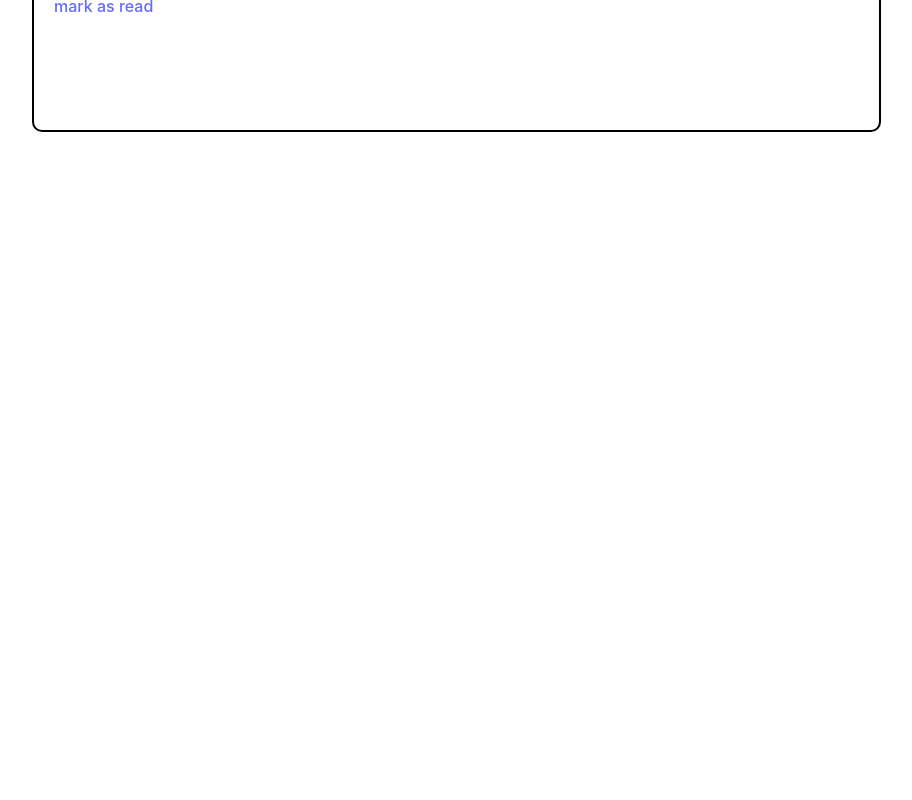
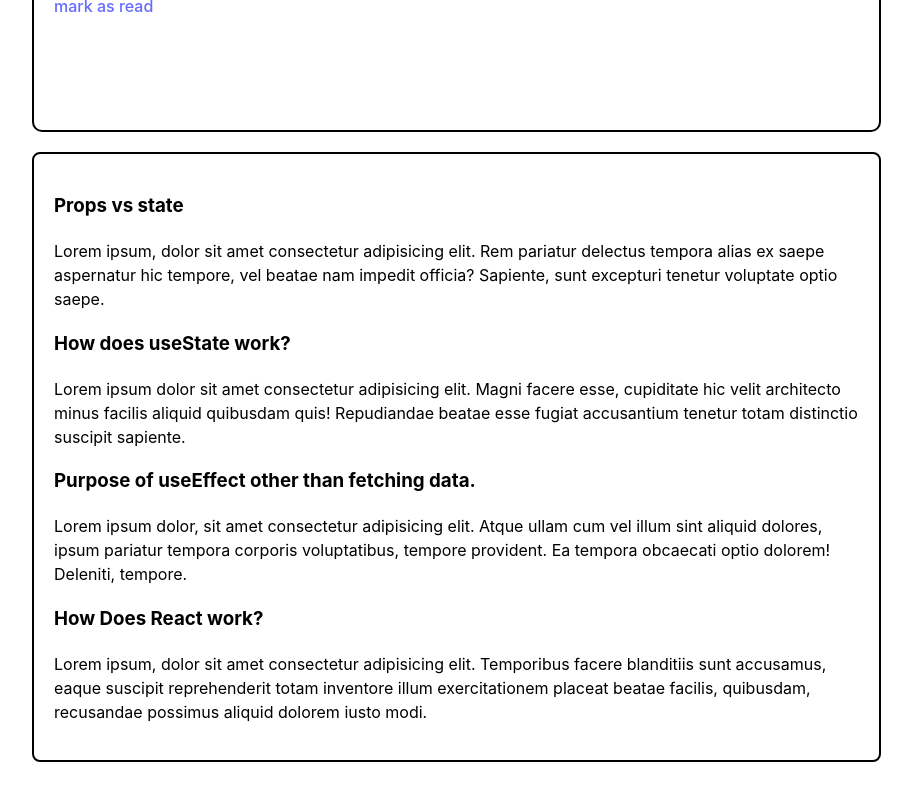
Before and after one commit to Sifatulla21/knowledge-cafe, a React (Vite) app: page / in a window 1280 px wide. Shown: the part 3414-4214 px from the top of the page, without its empty margins (8-920 px from the left). Before the commit the page ends 3586 px from the top, so only its background shows below. Built offline with nearby package versions, Linux system fonts and the light colour scheme.

Commit message:
make responsive

```diff
--- a/src/App.css
+++ b/src/App.css
@@ -1,5 +1,5 @@
 #root {
-  max-width: 1280px;
+  max-width: 1680px;
   margin: 0 auto;
   padding: 2rem;
 }
--- a/src/components/Added Bookmark/BookmarkAdded.css
+++ b/src/components/Added Bookmark/BookmarkAdded.css
@@ -6,3 +6,11 @@
     border-radius: 8px;
     padding: 20px;
 }
+@media only screen and (max-width: 688px){
+
+    .addedBookmarks{
+        width: 50vw;
+
+    }
+
+}
--- /dev/null
+++ b/src/components/Blog/Blog.css
@@ -0,0 +1,7 @@
+.qna{
+    border: 2px solid black;
+    color: black;
+    padding: 20px;
+    margin-top: 20px;
+    border-radius: 8px;
+}
--- /dev/null
+++ b/src/components/Blog/Blog.jsx
@@ -0,0 +1,19 @@
+import React from 'react';
+import './Blog.css'
+const Blog = () => {
+    return (
+        <div className="qna">
+            <h3>Props vs state</h3>
+            <p>Lorem ipsum, dolor sit amet consectetur adipisicing elit. Rem pariatur delectus tempora alias ex saepe aspernatur hic tempore, vel beatae nam impedit officia? Sapiente, sunt excepturi tenetur voluptate optio saepe.</p>
+            <h3>How does useState work?</h3>
+            <p>Lorem ipsum dolor sit amet consectetur adipisicing elit. Magni facere esse, cupiditate hic velit architecto minus facilis aliquid quibusdam quis! Repudiandae beatae esse fugiat accusantium tenetur totam distinctio suscipit sapiente.</p>
+            <h3>Purpose of useEffect other than fetching data.</h3>
+            <p>Lorem ipsum dolor, sit amet consectetur adipisicing elit. Atque ullam cum vel illum sint aliquid dolores, ipsum pariatur tempora corporis voluptatibus, tempore provident. Ea tempora obcaecati optio dolorem! Deleniti, tempore.</p>
+            <h3>How Does React work?</h3>
+            <p>Lorem ipsum, dolor sit amet consectetur adipisicing elit. Temporibus facere blanditiis sunt accusamus, eaque suscipit reprehenderit totam inventore illum exercitationem placeat beatae facilis, quibusdam, recusandae possimus aliquid dolorem iusto modi.</p>
+
+        </div>
+    );
+};
+
+export default Blog;
--- a/src/components/Blog/Blogs.css
+++ b/src/components/Blog/Blogs.css
@@ -1,6 +1,6 @@
 .blogArea{
     display: grid;
-    grid-template-columns: 4fr 1fr;
+    grid-template-columns: 3fr 1fr;
 }
 .blogName{
     color: black;
@@ -22,3 +22,18 @@
     border-radius: 8px;
     padding-left: 10px;
 }
+
+@media only screen and (max-width: 688px){
+
+    .blogArea{
+        display: flex;
+        flex-direction: column;
+    }
+    .spentTime{
+        width: 80vw;
+    }
+    .bookmarksBlogs{
+        width: 80vw;
+    }
+
+}
--- a/src/components/Blog/Blogs.jsx
+++ b/src/components/Blog/Blogs.jsx
@@ -1,6 +1,7 @@
 import React, { useEffect, useState } from 'react';
 import BookmarkAdded from '../Added Bookmark/BookmarkAdded';
 import Card from '../Card/Card'
+import Blog from './Blog';
 import './Blogs.css'
 const Blogs = () => {
     const [blogs, setBlogs] = useState([]);
@@ -51,6 +52,9 @@ const Blogs = () => {
                     }
                 </div>
             </div>
+            <div>
+                <Blog></Blog>
+            </div>
         </div>
     );
 };
--- a/src/components/Card/Card.css
+++ b/src/components/Card/Card.css
@@ -30,3 +30,25 @@
 .timeRead{
     padding-right: 10px;
 }
+
+@media only screen and (max-width: 688px){
+
+    .cardBody{
+        width: 40vh;
+        height: 90vh;
+        border: 2px solid black;
+        border-radius: 10px;
+        margin-top: 20px;
+        color: black;
+    }
+    .cardCover{
+        width: 40vh;
+        height: 30vh;
+        border-radius: 10px;
+    }
+    .userImage{
+        width: 60px;
+        height: 60px;
+    }
+
+}
--- a/src/components/Header/Header.css
+++ b/src/components/Header/Header.css
@@ -21,7 +21,7 @@
     .headerMain{
         display: flex;
         flex-direction: column;
-        max-width: 100%;
+        width: 90%;
     }
 
 }
```
